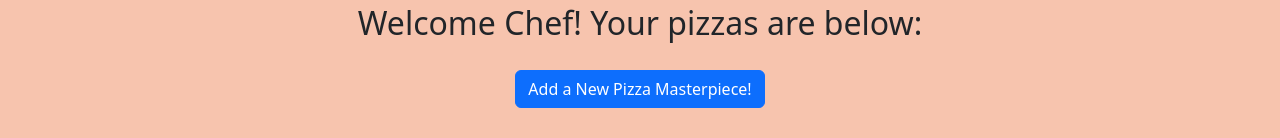
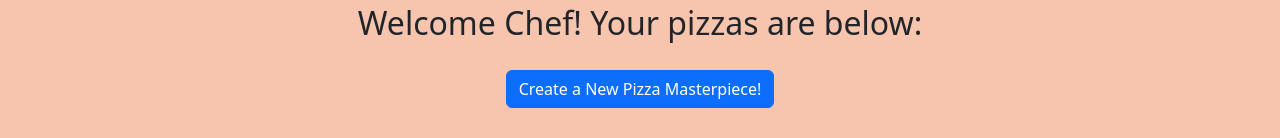
Before and after one commit to ghigbie/pizza-app, a Next.js app: page / in a window 1280 px wide. Shown: the part 217-355 px from the top of the page. Built offline with nearby package versions, Linux system fonts and the light colour scheme.

Commit message:
Change add to create

```diff
--- a/src/pages/index.tsx
+++ b/src/pages/index.tsx
@@ -41,7 +41,9 @@ const Index = () => {
           <Col className={styles.centeredContainer} md={12}>
             <div className={`${styles.buttonContainer}`}>
               <Nav.Link onClick={() => router.push('/pizza/add-pizza')}>
-                <Button variant="primary">Add a New Pizza Masterpiece!</Button>
+                <Button variant="primary">
+                  Create a New Pizza Masterpiece!
+                </Button>
               </Nav.Link>
             </div>
             {pizzaList.map((pizza) => (
```
